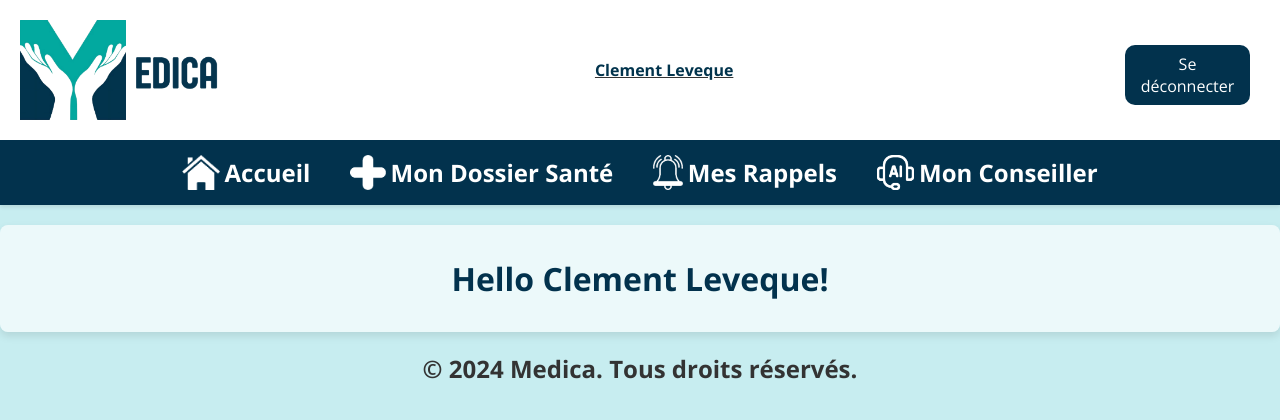
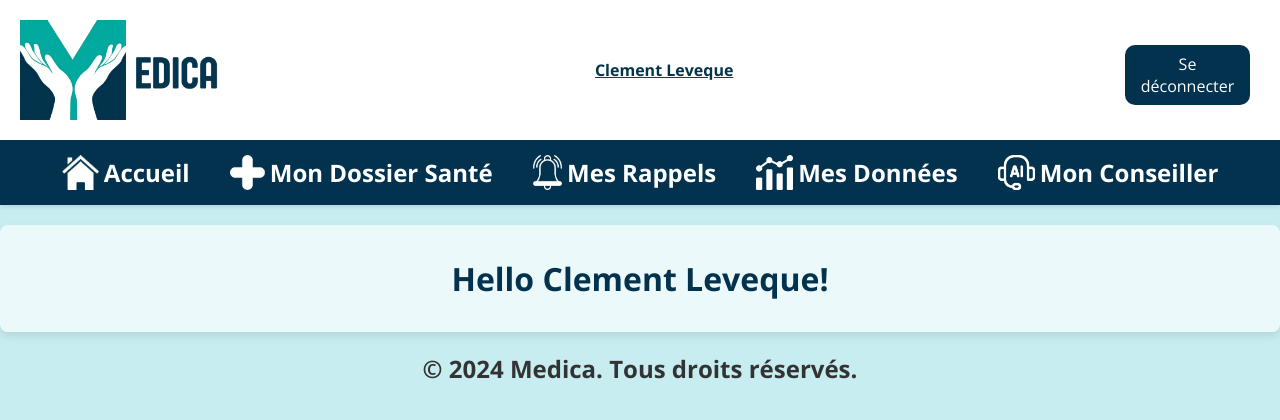
Before and after one commit to Paul-Passeron/ChallengeEntreprendre, a Flask app: page /account in a window 1280 px wide. Shown: the top 420 px of the page. Run offline with Flask 3, Linux system fonts and the light colour scheme.

Commit message:
Added data page

```diff
--- a/src/app.py
+++ b/src/app.py
@@ -190,6 +190,11 @@ def add_rappel():
   addRappelToUser(r)
   return redirect(url_for('rappels'))
 
+@app.route('/data')
+def data():
+  if current_user is None:
+    return redirect(url_for(login))
+  return render_template('data.html')
 
 def addRappelToUser(r: Rappel):
   for user in users:
--- /dev/null
+++ b/src/templates/data.html
@@ -0,0 +1,5 @@
+{% extends 'layout.html' %}
+
+{% block content %}
+<img class="page" src="{{url_for('static', filename='img/data.png')}}">
+{% endblock%}
--- a/src/templates/layout.html
+++ b/src/templates/layout.html
@@ -62,6 +62,14 @@
             Mes Rappels
           </div>
         </a>
+        <a href="{{ url_for('data') }}">
+          <div class="nav-content">
+            <img class="navimg"
+              src="{{url_for('static', filename='img/datalogo.png')}}"
+              alt="Mes Données">
+            Mes Données
+          </div>
+        </a>
         <a href="{{ url_for('assistant') }}">
           <div class="nav-content">
             <img class="navimg"
@@ -70,6 +78,7 @@
             Mon Conseiller
           </div>
         </a>
+
       </nav>
     </header>
     {% block bandeau %}
```
Also changed, not shown: src/static/img/data.png (added), src/static/img/datalogo.png (added).
